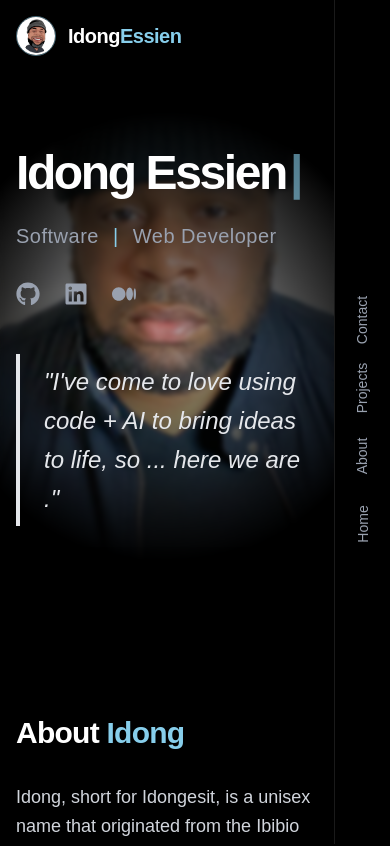
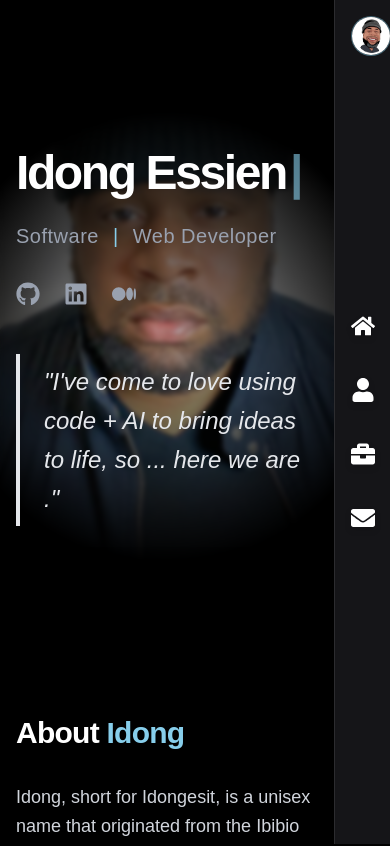
Before and after one commit to idongCodes/idong-essien, a Next.js app: page / in a window 390 px wide. Shown: the top 846 px of the page. Built offline with nearby package versions, Linux system fonts and the light colour scheme.

Commit message:
Add Icon Nav Links Mobile View

```diff
--- a/app/layout.tsx
+++ b/app/layout.tsx
@@ -1,7 +1,7 @@
 import type { Metadata } from "next";
 import { Geist, Geist_Mono } from "next/font/google";
 import Navbar from "@/components/Navbar";
-import Footer from "@/components/Footer"; // Ensure Footer is imported
+import Footer from "@/components/Footer";
 import "./globals.css";
 
 const geistSans = Geist({
@@ -29,19 +29,20 @@ export default function RootLayout({
 }>) {
   return (
     <html lang="en">
-      <body className={`${geistSans.variable} ${geistMono.variable} antialiased min-h-screen flex flex-col bg-black text-white`}>
+      {/* FIX: Added suppressHydrationWarning to body to prevent extension-related errors */}
+      <body
+        className={`${geistSans.variable} ${geistMono.variable} antialiased min-h-screen flex flex-col bg-black text-white`}
+        suppressHydrationWarning
+      >
 
         <Navbar />
 
-        {/* LAYOUT ADJUSTMENT:
-           - Mobile: pr-14 (Right Padding) to make room for the sidebar.
-           - Desktop: md:pr-0 because the nav moves to the top.
-        */}
+        {/* Mobile Sidebar Padding (pr-14) | Desktop Top Bar Padding (pt-0) */}
         <main className="flex-1 w-full pr-14 md:pr-0 transition-all">
           {children}
         </main>
 
-        {/* Footer also needs padding on mobile so it doesn't touch the sidebar */}
+        {/* Footer Padding for Mobile Sidebar */}
         <div className="pr-14 md:pr-0 w-full">
           <Footer />
         </div>
--- a/app/page.tsx
+++ b/app/page.tsx
@@ -3,21 +3,19 @@ import HeroContent from "@/components/HeroContent";
 import TechStack from "@/components/TechStack";
 import AboutSection from "@/components/AboutSection";
 import ContactSection from "@/components/ContactSection";
-import ProjectsSection from "@/components/ProjectsSection"; // <--- Import
+import ProjectsSection from "@/components/ProjectsSection";
 
 export default function Home() {
   return (
     <div className="flex flex-col">
 
-      {/* Hero... */}
+      {/* --- 1. Hero Section --- */}
       <section className="relative w-full h-[80vh] overflow-hidden bg-black">
-        {/* ... (Hero Code remains unchanged) ... */}
+
+        {/* Layer 1: Image */}
+        {/* FIX: Replaced inline style object with Tailwind 'mask-image' class */}
         <div
-          className="absolute inset-0 w-full h-full z-0"
-          style={{
-            maskImage: 'radial-gradient(circle at center, black 0%, transparent 60%)',
-            WebkitMaskImage: 'radial-gradient(circle at center, black 0%, transparent 60%)'
-          }}
+          className="absolute inset-0 w-full h-full z-0 [mask-image:radial-gradient(circle_at_center,black_0%,transparent_60%)]"
         >
           <Image
             src="/hero.jpeg"
@@ -27,8 +25,14 @@ export default function Home() {
             priority
           />
         </div>
+
+        {/* Layer 2: Blur */}
         <div className="absolute inset-0 backdrop-blur-[2px] z-10"></div>
+
+        {/* Layer 3: Gradient */}
         <div className="absolute bottom-0 left-0 w-full h-32 bg-gradient-to-t from-black via-black/60 to-transparent z-20 pointer-events-none"></div>
+
+        {/* Layer 4: Content */}
         <div className="absolute inset-0 z-30 flex items-center">
           <div className="w-full max-w-6xl mx-auto px-4 md:px-8">
             <HeroContent />
@@ -36,16 +40,11 @@ export default function Home() {
         </div>
       </section>
 
-      {/* Main Content */}
+      {/* --- 2. Main Content Area --- */}
       <section className="max-w-6xl mx-auto px-4 md:px-8 w-full z-10 relative bg-black">
-
         <AboutSection />
-
         <TechStack />
-
-        {/* --- PROJECTS SECTION --- */}
         <ProjectsSection />
-
       </section>
 
       <ContactSection />
--- a/components/Navbar.tsx
+++ b/components/Navbar.tsx
@@ -2,6 +2,7 @@
 
 import Image from "next/image";
 import Link from "next/link";
+import { FaHome, FaUser, FaBriefcase, FaEnvelope } from "react-icons/fa";
 
 export default function Navbar() {
 
@@ -14,29 +15,30 @@ export default function Navbar() {
     <nav className="
       /* --- MOBILE: RIGHT SIDEBAR CONTAINER --- */
       fixed top-0 right-0 h-screen w-14
-      bg-black border-l border-white/10 z-50
+      bg-zinc-900/90 backdrop-blur-md border-l border-white/10 z-40
       flex flex-col justify-center items-center py-8
 
-      /* --- DESKTOP: TOP NAVBAR (Resets to standard) --- */
-      md:sticky md:top-0 md:h-auto md:w-full md:border-l-0 md:border-b
-      md:flex-row md:justify-between md:py-3 md:px-6
+      /* --- DESKTOP: TOP NAVBAR (Fixed Header) --- */
+      md:fixed md:top-0 md:left-0 md:right-0 md:h-16 md:w-full
+      md:bg-black md:border-l-0 md:border-b md:backdrop-filter-none md:z-50
+      md:flex-row md:justify-between md:py-0 md:px-6
     ">
 
-      {/* 1. LOGO */}
+      {/* 1. LOGO (Pinned Top-Left on Mobile) */}
       <Link
         href="/"
         onClick={scrollToTop}
         className="
-          /* Mobile Positioning */
+          /* Mobile Positioning: Fixed Top-Left */
           fixed top-4 left-4 z-50
 
-          /* Desktop Positioning (Reset) */
+          /* Desktop Positioning: Static (Inside Navbar) */
           md:static md:z-auto
 
           flex items-center gap-2 group
         "
       >
-        <div className="relative w-10 h-10 overflow-hidden rounded-full border border-sky-blue/50">
+        <div className="relative w-10 h-10 overflow-hidden rounded-full border border-sky-blue/50 bg-black">
           <Image
             src="/favicon.jpeg"
             alt="Logo"
@@ -44,60 +46,59 @@ export default function Navbar() {
             className="object-cover group-hover:scale-110 transition-transform"
           />
         </div>
-        <span className="font-bold text-xl tracking-tight text-white drop-shadow-md bg-black/50 md:bg-transparent rounded px-1">
+        <span className="font-bold text-xl tracking-tight text-white drop-shadow-md bg-black/60 md:bg-transparent rounded px-2 py-1">
           Idong<span className="text-sky-blue">Essien</span>
         </span>
       </Link>
 
-      {/* 2. NAV LINKS */}
+      {/* 2. NAV LINKS (Right Sidebar on Mobile) */}
       <div className="
-        flex items-center gap-12
-        /* Mobile: Vertical + Rotated Text */
-        flex-col-reverse
+        flex items-center gap-10
+        /* Mobile: Vertical Column */
+        flex-col
+        /* Desktop: Horizontal Row */
+        md:flex-row md:gap-8
+      ">
 
-        /* Desktop: Horizontal + Normal Text */
-        md:flex-row md:gap-6
-      ">
+        {/* --- HOME --- */}
         <Link
           href="/"
           onClick={scrollToTop}
-          className="
-            text-sm font-medium text-gray-400 hover:text-sky-blue transition-colors
-            -rotate-90 md:rotate-0 whitespace-nowrap
-          "
+          className="group text-white md:text-gray-400 md:hover:text-sky-blue transition-colors relative"
+          title="Home"
         >
-          Home
+          <FaHome className="text-2xl md:hidden group-hover:scale-110 transition-transform drop-shadow-md" />
+          <span className="hidden md:block text-sm font-medium">Home</span>
         </Link>
 
+        {/* --- ABOUT --- */}
         <Link
           href="#about"
-          className="
-            text-sm font-medium text-gray-400 hover:text-sky-blue transition-colors
-            -rotate-90 md:rotate-0 whitespace-nowrap
-          "
+          className="group text-white md:text-gray-400 md:hover:text-sky-blue transition-colors relative"
+          title="About"
         >
-          About
+          <FaUser className="text-2xl md:hidden group-hover:scale-110 transition-transform drop-shadow-md" />
+          <span className="hidden md:block text-sm font-medium">About</span>
         </Link>
 
-        {/* --- NEW LINK --- */}
+        {/* --- PROJECTS --- */}
         <Link
           href="#projects"
-          className="
-            text-sm font-medium text-gray-400 hover:text-sky-blue transition-colors
-            -rotate-90 md:rotate-0 whitespace-nowrap
-          "
+          className="group text-white md:text-gray-400 md:hover:text-sky-blue transition-colors relative"
+          title="Projects"
         >
-          Projects
+          <FaBriefcase className="text-2xl md:hidden group-hover:scale-110 transition-transform drop-shadow-md" />
+          <span className="hidden md:block text-sm font-medium">Projects</span>
         </Link>
 
+        {/* --- CONTACT --- */}
         <Link
           href="#contact"
-          className="
-            text-sm font-medium text-gray-400 hover:text-sky-blue transition-colors
-            -rotate-90 md:rotate-0 whitespace-nowrap
-          "
+          className="group text-white md:text-gray-400 md:hover:text-sky-blue transition-colors relative"
+          title="Contact"
         >
-          Contact
+          <FaEnvelope className="text-2xl md:hidden group-hover:scale-110 transition-transform drop-shadow-md" />
+          <span className="hidden md:block text-sm font-medium">Contact</span>
         </Link>
       </div>
 
```
